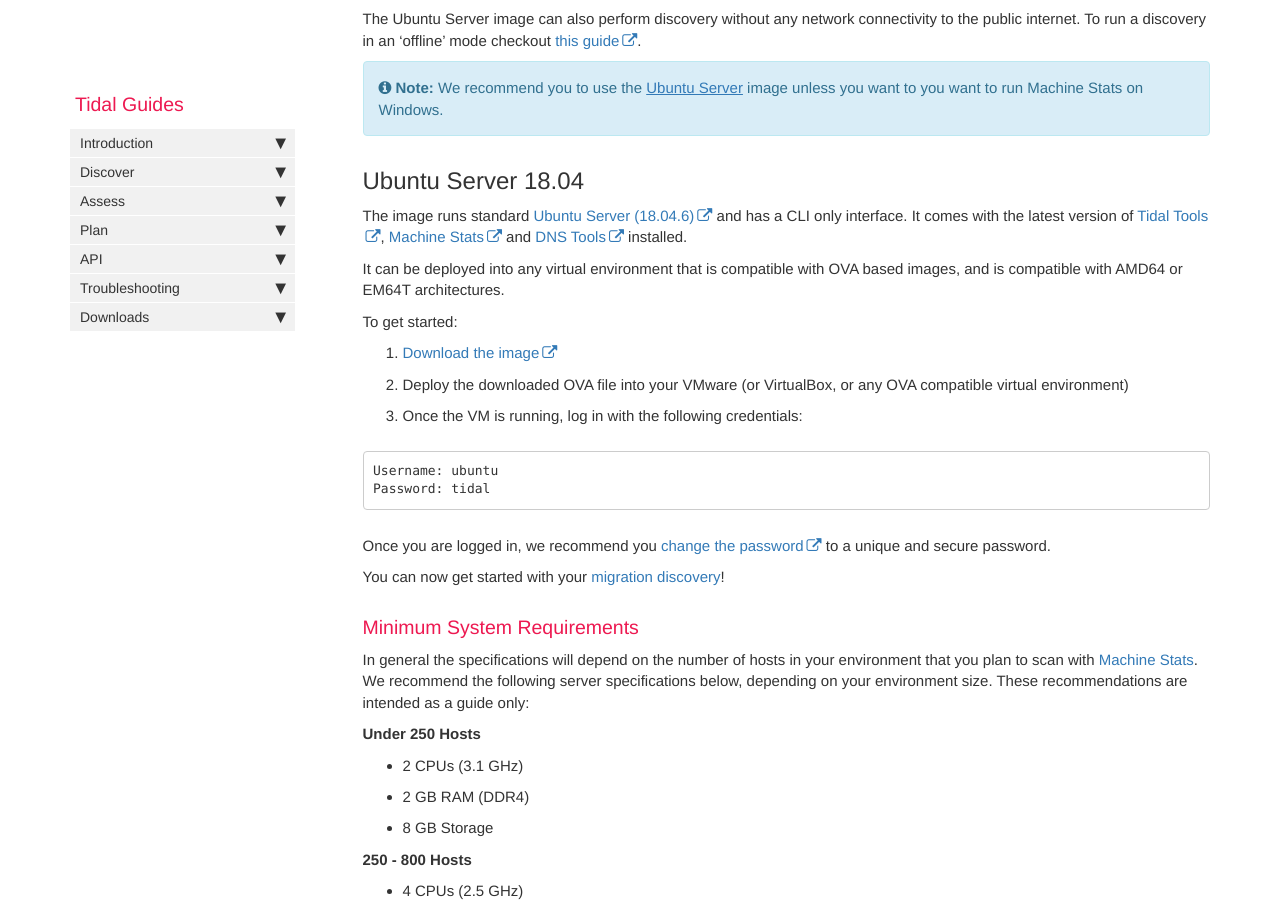
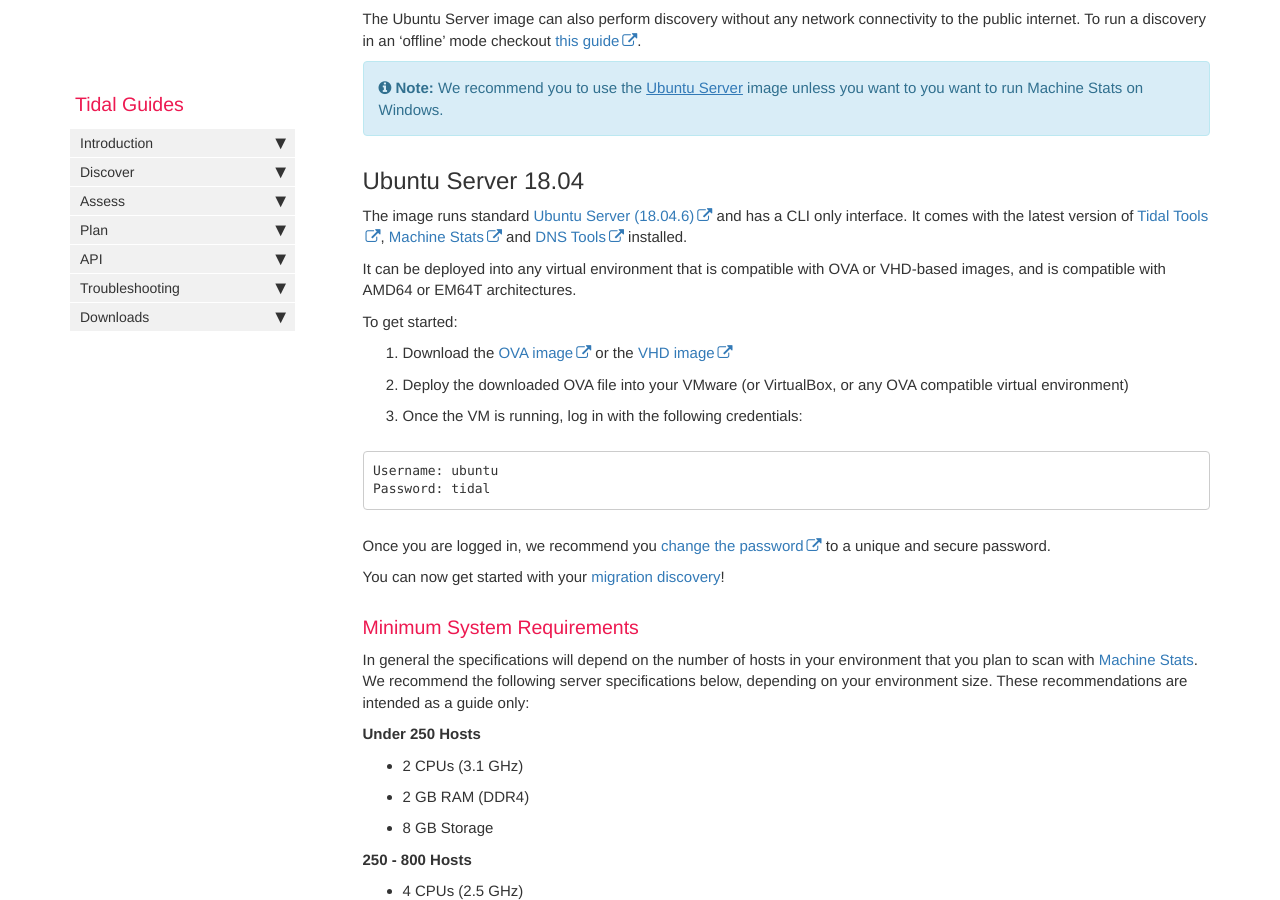
Before and after one commit to tidalmigrations/tidalmigrations.github.io, a Jekyll site: the page built from pages/user guides/tidal-vms.md, in a window 1280 px wide and 900 px high, scrolled down 429 px. Built offline with Jekyll 4.4.1, drawn with Linux system fonts in a browser that asks for light colours; nearby versions of some CDN libraries; comment, search, counter and statistics services are not loaded.

Commit message:
Add link to VHD image

```diff
--- a/pages/user guides/tidal-vms.md
+++ b/pages/user guides/tidal-vms.md
@@ -17,11 +17,11 @@ The Ubuntu Server image can also perform discovery without any network connectiv
 
 The image runs standard [Ubuntu Server (18.04.6)](https://cdimage.ubuntu.com/ubuntu/releases/18.04.6/release/) and has a CLI only interface. It comes with the latest version of [Tidal Tools](https://tidalcloud.com/tidal-tools/), [Machine Stats](https://pypi.org/project/machine-stats/) and [DNS Tools](https://dnstools.ninja/) installed.
 
-It can be deployed into any virtual environment that is compatible with OVA based images, and is compatible with AMD64 or EM64T architectures.
+It can be deployed into any virtual environment that is compatible with OVA or VHD-based images, and is compatible with AMD64 or EM64T architectures.
 
 To get started:
 
-1. [Download the image](https://d2ny8m13pxxvfx.cloudfront.net/tidal-ubuntu-18-04-server-amd64.ova)
+1. Download the [OVA image](https://d2ny8m13pxxvfx.cloudfront.net/tidal-ubuntu-18-04-server-amd64.ova) or the [VHD image](https://d2ny8m13pxxvfx.cloudfront.net/tidal-ubuntu-server-18-04-amd64-hyperv-disk.vhd)
 2. Deploy the downloaded OVA file into your VMware (or VirtualBox, or any OVA compatible virtual environment)
 3. Once the VM is running, log in with the following credentials:
 
```
